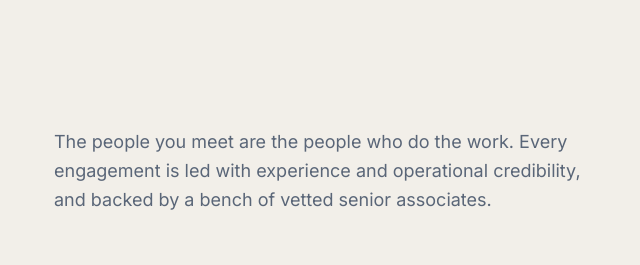
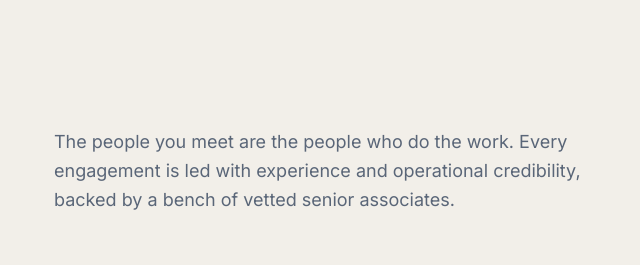
Before and after one commit to cpope2973/stemson, a plain HTML site: page index.html in a window 1280 px wide. Shown: the part 8480-8745 px from the top of the page, 616-1256 px from the left. Drawn offline with Linux system fonts and the light colour scheme.

Commit message:
Tighten Our People intro wording
Co-Authored-By: Claude Opus 5.5 <noreply@anthropic.com>
Claude-Session: https://claude.ai/code/session_01K5tmf4xXhuyE7jqAgmvMkW

```diff
--- a/index.html
+++ b/index.html
@@ -652,7 +652,7 @@
   <div class="wrap">
     <div class="section-head reveal">
       <div><div class="eyebrow">Our people</div><h2 style="margin-top:16px">Senior people. No bait and switch.</h2></div>
-      <p>The people you meet are the people who do the work. Every engagement is led with experience and operational credibility, and backed by a bench of vetted senior associates.</p>
+      <p>The people you meet are the people who do the work. Every engagement is led with experience and operational credibility, backed by a bench of vetted senior associates.</p>
     </div>
     <div class="people-grid reveal">
       <div class="person">
```
